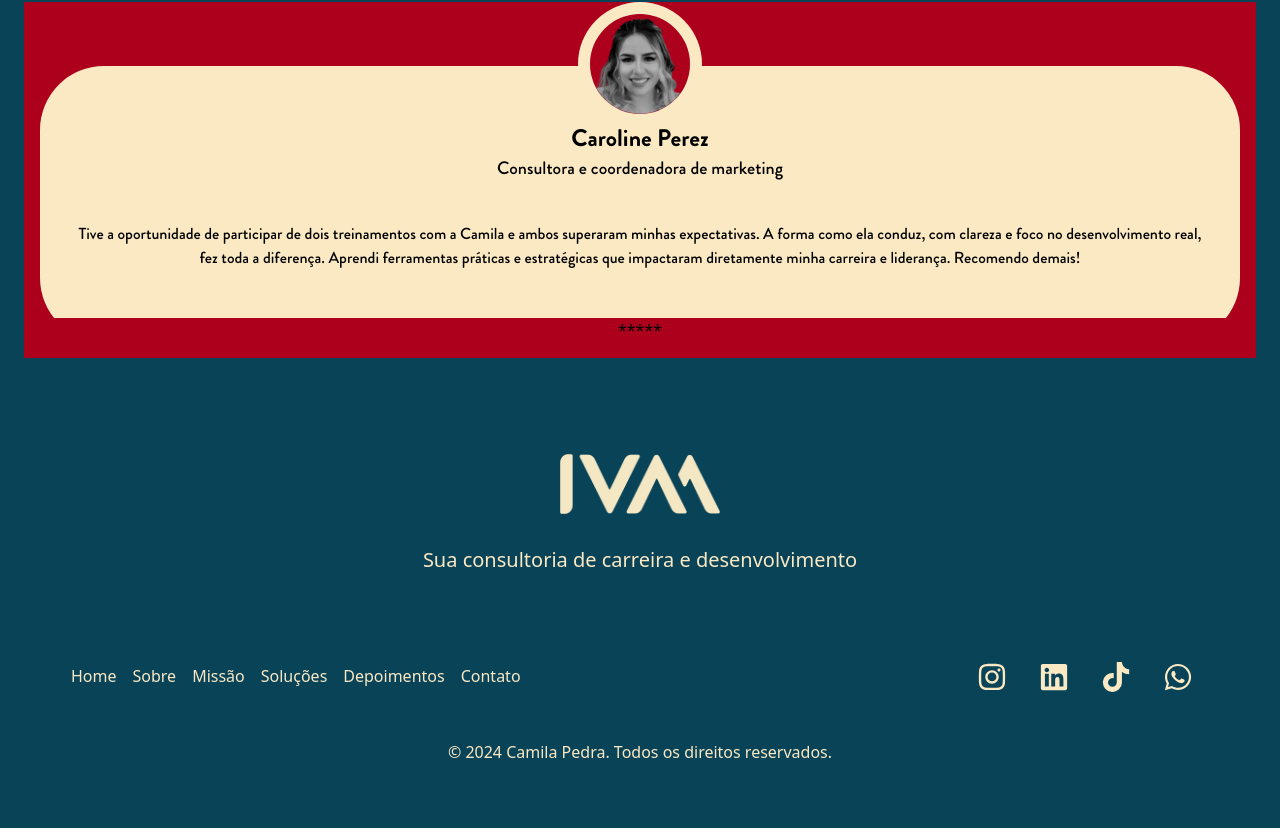
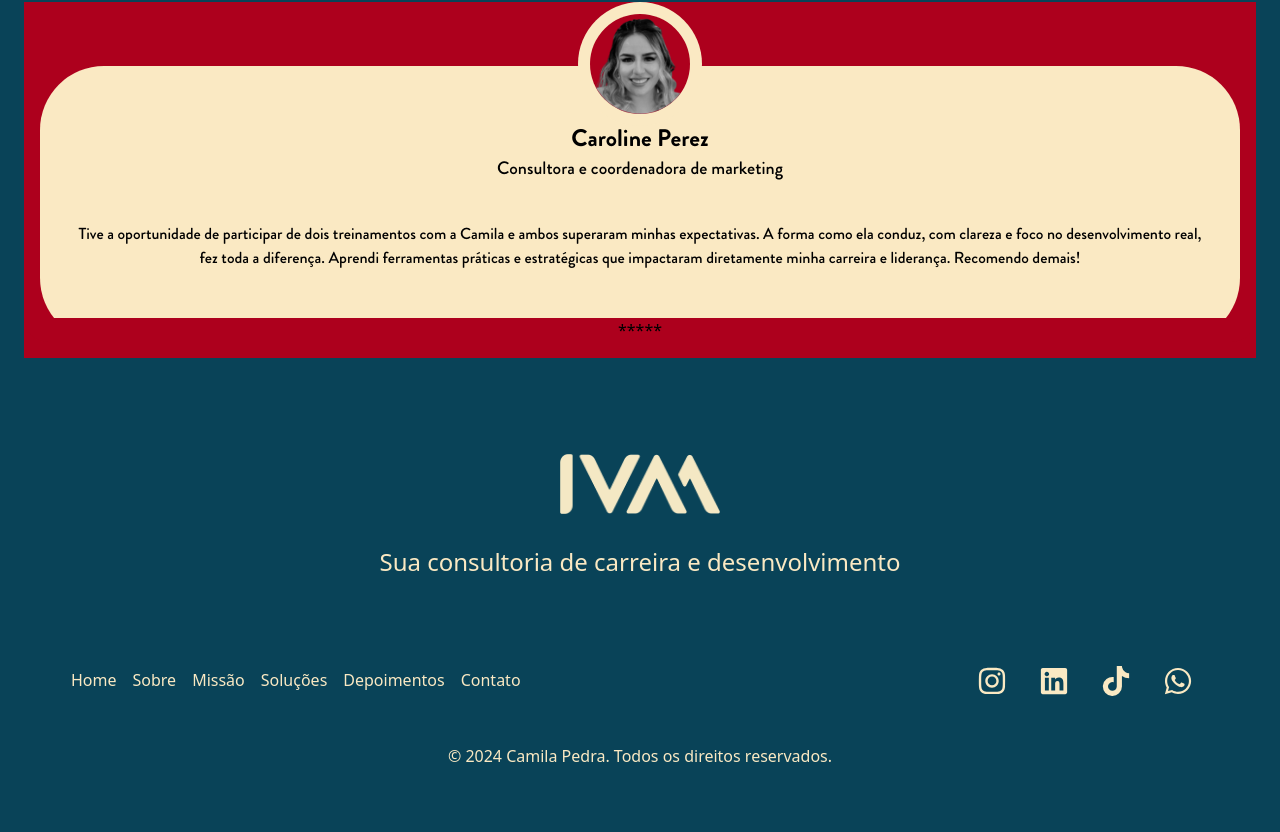
Before and after one commit to RafaaSousa/ivaa, a Next.js app: page / in a window 1280 px wide. Shown: the part 3830-4662 px from the top of the page. Built offline with nearby package versions, Linux system fonts and the light colour scheme.

Commit message:
upgrade font

```diff
--- a/app/components/Footer.jsx
+++ b/app/components/Footer.jsx
@@ -47,7 +47,7 @@ const Footer = () => {
               width={160}
               height={60}
               />
-          <h2 className="font-adventures text-xl text-center text-primary py-4">Sua consultoria de carreira e desenvolvimento</h2>
+          <h2 className="font-adventures text-2xl text-center text-primary py-4">Sua consultoria de carreira e desenvolvimento</h2>
         </div>
 
         <div className="flex flex-row justify-between items-center px-4 py-4">
```
